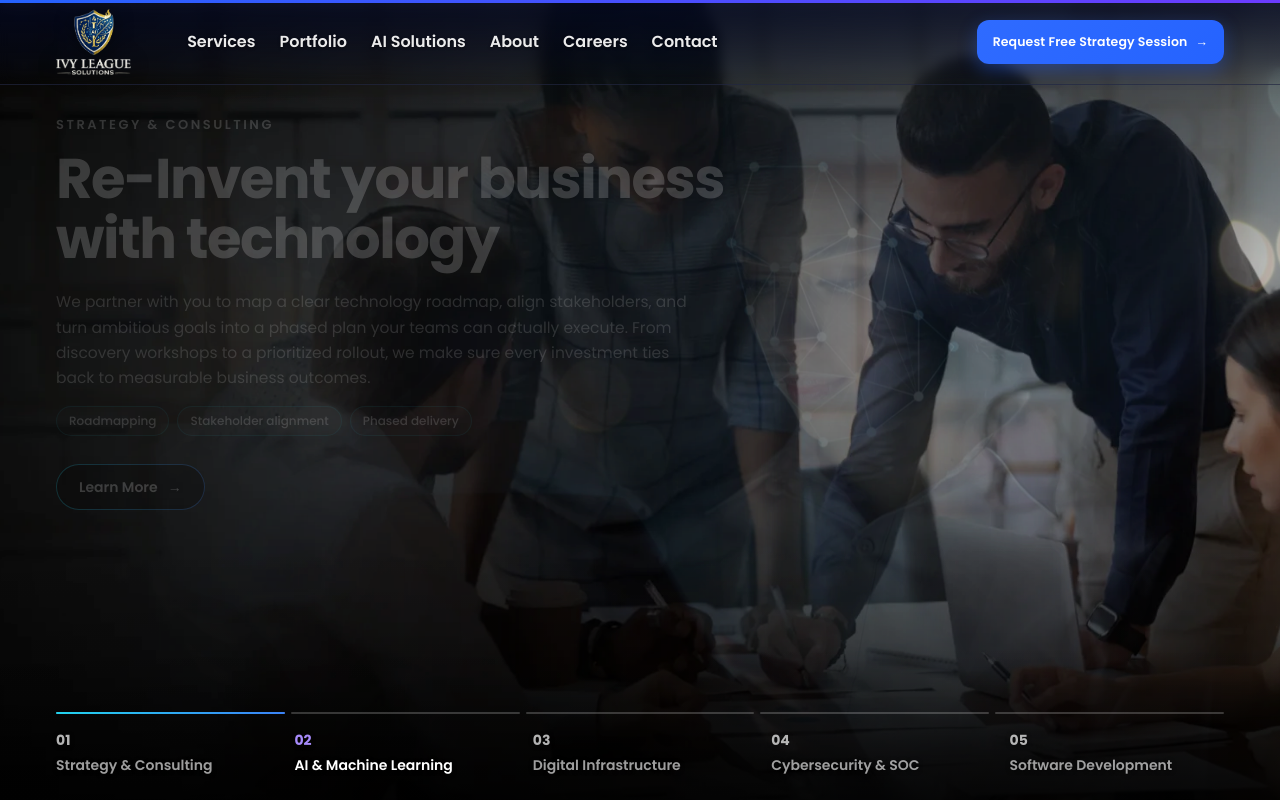
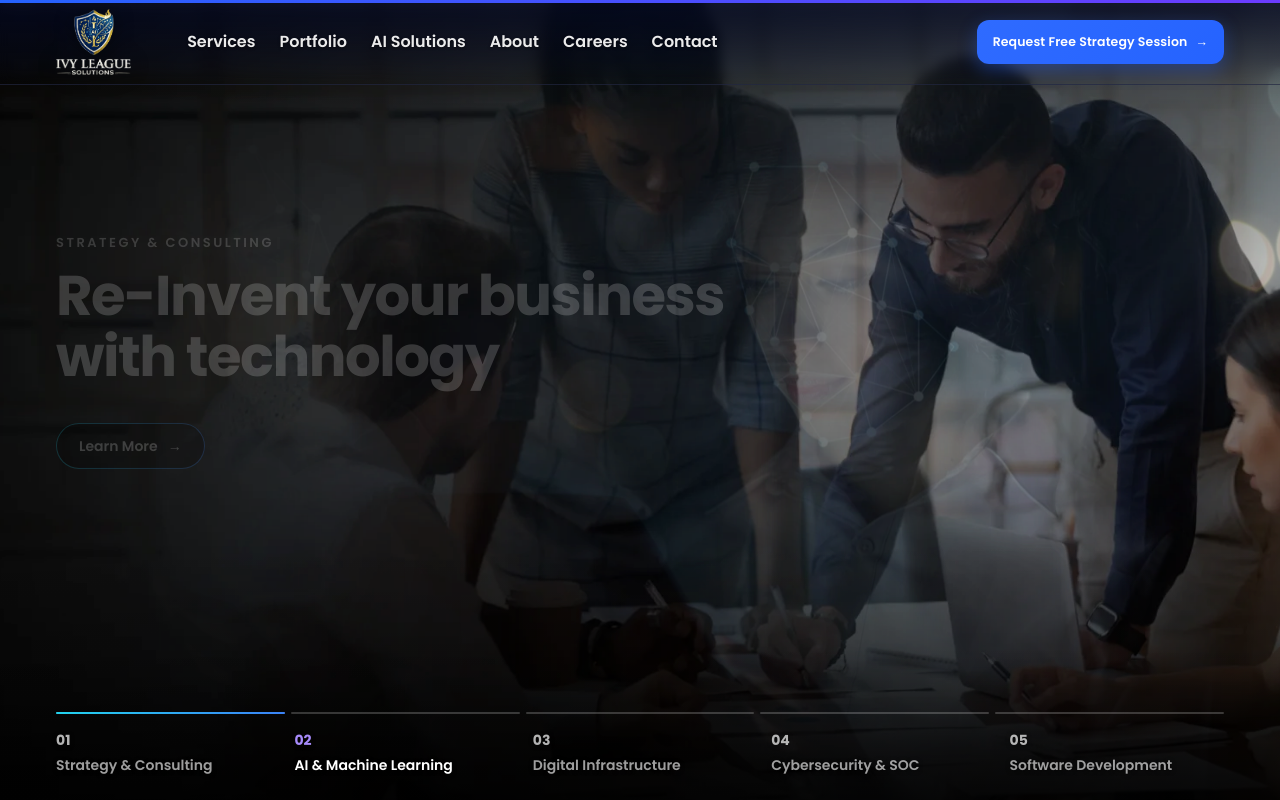
Before and after one commit to Pivot-Point-AI/Ivy-League-Solution, a Next.js app: page / in a window 1280 px wide. Shown: the top 800 px of the page. Built offline with nearby package versions, Linux system fonts and the light colour scheme; a web font is replaced by a local one.

Commit message:
refactor: adjust layout and padding in AddoHero component for better alignment and spacing

```diff
--- a/src/components/AddoHero.tsx
+++ b/src/components/AddoHero.tsx
@@ -109,8 +109,8 @@ export default function AddoHero() {
 
       {/* Content */}
       <div
-        className="relative z-10 flex-1 flex flex-col justify-start max-w-[1440px] mx-auto w-full px-5 sm:px-8 lg:px-8 xl:px-14"
-        style={{ paddingTop: "clamp(96px,16vh,200px)" }}
+        className="relative z-10 flex-1 flex flex-col justify-center max-w-[1440px] mx-auto w-full px-5 sm:px-8 lg:px-8 xl:px-14"
+        style={{ paddingTop: "clamp(64px,10vh,120px)" }}
       >
         <div className="max-w-[720px] w-full">
           <AnimatePresence mode="wait">
@@ -134,38 +134,11 @@ export default function AddoHero() {
                 {slide.heading}
               </h1>
 
-              <p
-                className="text-white/75 mt-4 sm:mt-5 leading-relaxed"
-                style={{ fontSize: "clamp(13.5px,1.4vw,15.5px)", maxWidth: 640 }}
-              >
-                {slide.desc}
-              </p>
-
-              <div className="hidden sm:flex flex-wrap gap-2 mt-4">
-                {slide.tags.map((tag) => (
-                  <span
-                    key={tag}
-                    className="rounded-full font-medium"
-                    style={{
-                      fontSize: 12,
-                      paddingInline: 12,
-                      paddingBlock: 5,
-                      color: "rgba(255,255,255,0.85)",
-                      background: "rgba(255,255,255,0.08)",
-                      border: `1px solid ${slide.from}55`,
-                      backdropFilter: "blur(6px)",
-                    }}
-                  >
-                    {tag}
-                  </span>
-                ))}
-              </div>
-
               <motion.a
                 href={slide.href}
                 whileHover={{ scale: 1.04 }}
                 whileTap={{ scale: 0.97 }}
-                className="mt-6 sm:mt-7 inline-flex items-center gap-2.5 rounded-full font-semibold text-white"
+                className="mt-8 sm:mt-9 inline-flex items-center gap-2.5 rounded-full font-semibold text-white"
                 style={{
                   height: 46,
                   paddingInline: 22,
```
